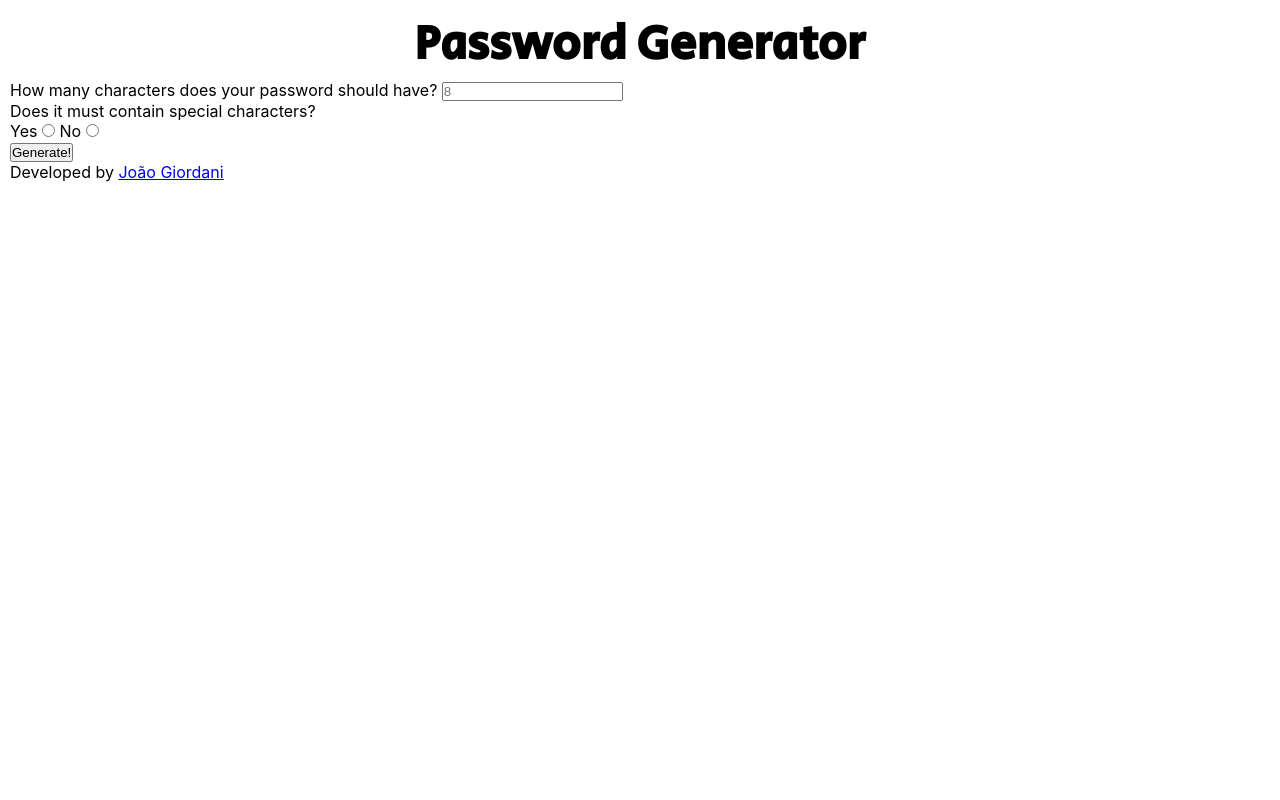
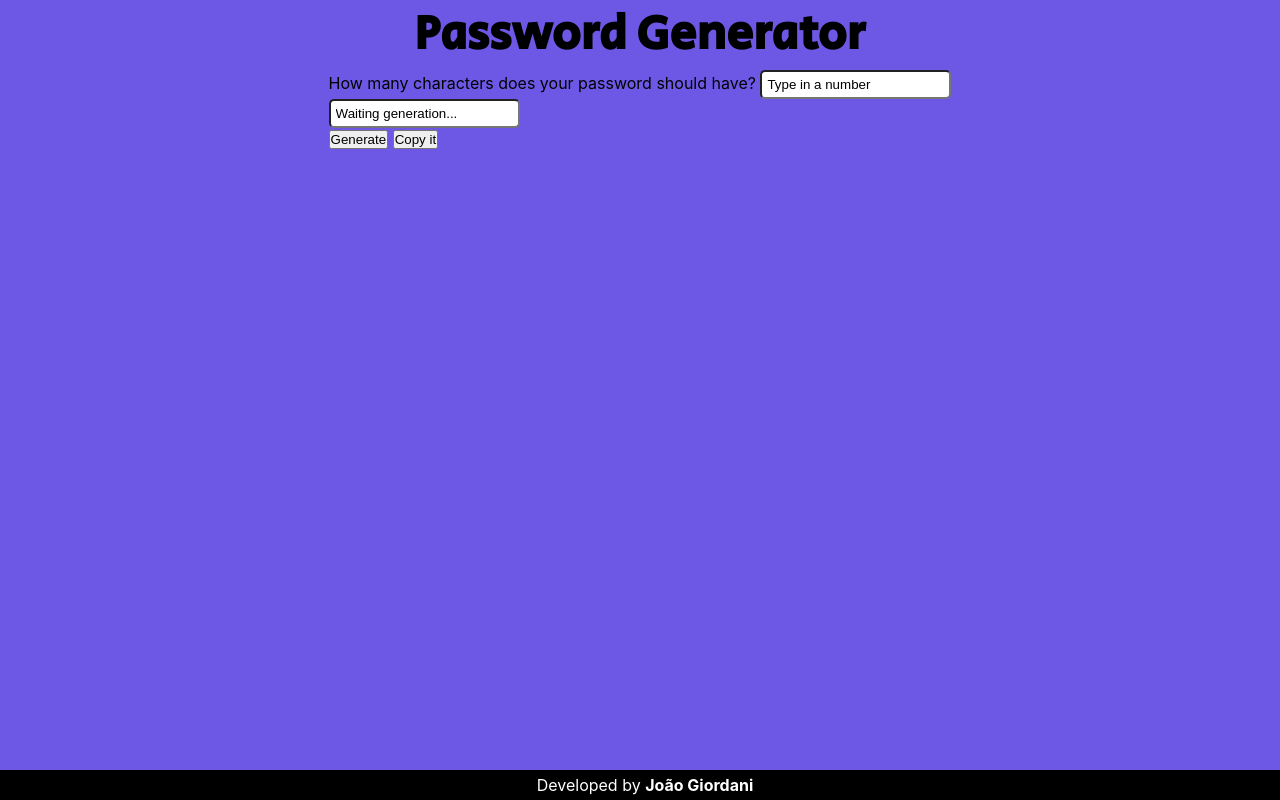
Before and after one commit to giordanii/password-generator, a plain HTML site: page index.html in a window 1280 px wide. Drawn offline with Linux system fonts and the light colour scheme.

Commit message:
version1.0

```diff
--- a/assets/script.js
+++ b/assets/script.js
@@ -1,34 +1,29 @@
 let length = document.querySelector('input#pass_length');
 let res = document.getElementById('res');
-let charsAll = "0123456789abcdefghijklmnopqrstuvwxyz.'!@#$%^&*()\"{}ABCDEFGHIJKLMNOPQRSTUVWXYZ";
-let charsNonSpecial = "0123456789abcdefghijklmnopqrstuvwxyzABCDEFGHIJKLMNOPQRSTUVWXYZ";
+let chars = "0123456789abcdefghijklmnopqrstuvwxyz.'!@#$%^&*()\"{}ABCDEFGHIJKLMNOPQRSTUVWXYZ";
 let password = '';
-let check = document.querySelector('input[name="special"]:checked');
+var copyText = document.getElementById("password");
 
 function checkLength() {
     if (length.value.length == '') {
         window.alert('You must specify how many characters you desire.')
     } else {
         length = length.value
-        res.innerHTML = `The password length is ${length}.`
-    }
-}
-
-function checkSpecial() {
-    if (document.querySelectorAll('input[type="radio"]:checked').length === 0) {
-        window.alert("Not checked");
     }
 }
 
 function generate() {
     checkLength();
-    checkSpecial();
     res.innerHTML = ''
 
     for (let c = 0; c < length; c++) {
-    let randomic = Math.floor(Math.random() * charsAll.length);
-    password += charsAll.substring(randomic, randomic + 1);
+    let randomic = Math.floor(Math.random() * chars.length);
+    password += chars.substring(randomic, randomic + 1);
     }
-    res.innerHTML += `The generated password is ${password}`
-    console.log(check)
+    document.getElementById("password").value = password;
 }
+
+function copy() {
+    copyText.select();
+    document.execCommand("copy");
+}
--- a/assets/style.css
+++ b/assets/style.css
@@ -8,8 +8,8 @@
 }
 
 body {
-    margin: 10px;
     font-family: -apple-system, BlinkMacSystemFont, 'Segoe UI', Roboto, Oxygen, Ubuntu, Cantarell, 'Open Sans', 'Helvetica Neue', sans-serif;
+    background-color: rgba(41, 9, 219, 0.678);
 }
 
 header {
@@ -18,3 +18,42 @@ header {
     font-weight: bolder;
     text-align: center;
 }
+
+main {
+    display: flex;
+    justify-content: center;
+}
+
+div input {
+    border-radius: 5px;
+    color: black;
+    padding: 5px;
+}
+
+input::placeholder {
+    color: black;
+}
+
+input::selection {
+    color: transparent;
+}
+
+footer {
+    background-color: black;
+    position: fixed;
+    bottom: 0;
+    width: 100%;
+    color: white;
+    padding: 5px;
+    text-align: center;
+}
+
+footer a {
+    text-decoration: none;
+    color: white;
+    font-weight: bolder;
+}
+
+footer a:hover {
+    text-decoration: underline;
+}
--- a/index.html
+++ b/index.html
@@ -13,11 +13,10 @@
     </header>
     <main>
         <div id="inputs">
-            How many characters does your password should have? <input type="number" name="length" id="pass_length" placeholder="8"> <br>
-            Does it must contain special characters?<br>
-            Yes <input type="radio" name="special" id="yes">
-            No <input type="radio" name="special" id="no"><br>
-            <button type="submit" onclick="generate()">Generate!</button>
+            How many characters does your password should have? <input type="number" name="length" id="pass_length" placeholder="Type in a number"> <br>
+            <input type="text" name="" placeholder="Waiting generation..." id="password" readonly><br>
+            <button type="submit" onclick="generate()">Generate</button>
+            <button type="submit" onclick="copy()">Copy it</button>
         </div>
         <div id="res">
 
```
